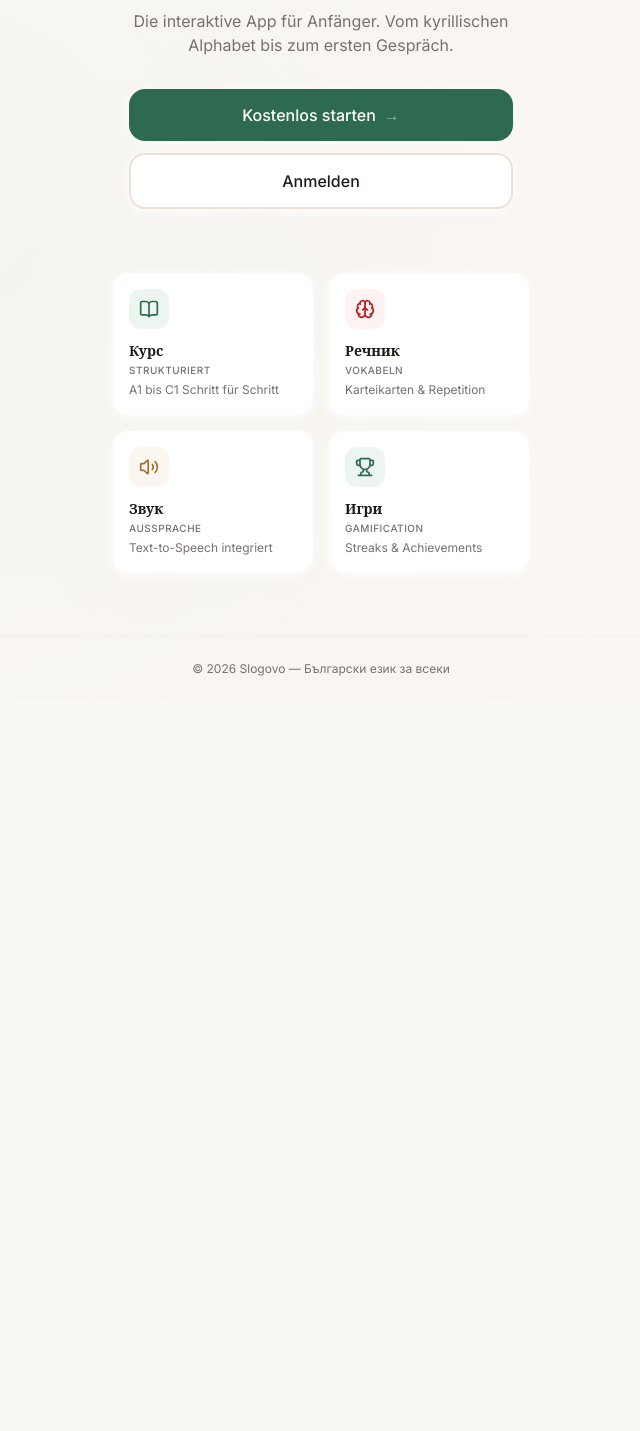
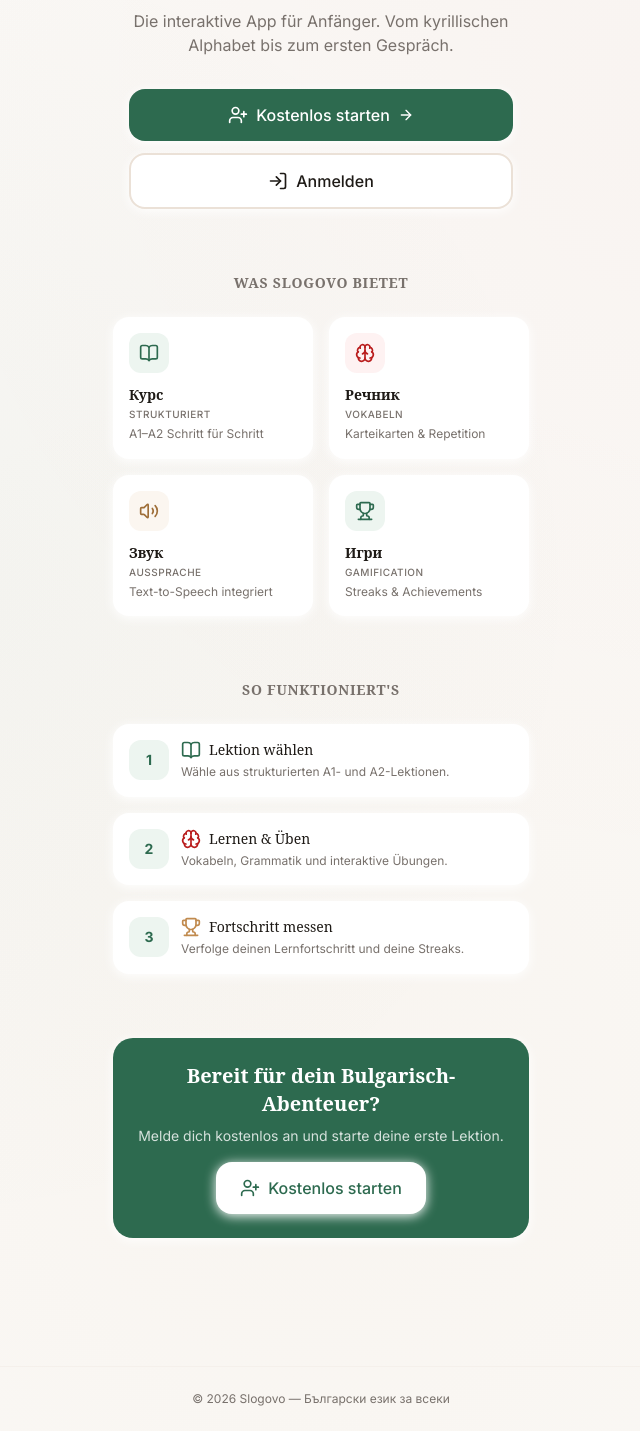
Before and after one commit to OBM-OPC/slogovo, a Next.js app: page / in a window 1280 px wide. Shown: the part 260-1691 px from the top of the page, without its empty margins (319-959 px from the left). Before the commit the page ends 961 px from the top, so only its background shows below. Built offline with nearby package versions, Linux system fonts and the light colour scheme; no server answers.

Commit message:
Optimize landing page with auth-aware layout, stats, quick actions and CTAs

```diff
--- a/src/app/page.tsx
+++ b/src/app/page.tsx
@@ -1,18 +1,43 @@
+"use client";
+
 import Link from "next/link";
-import { BookOpen, Brain, Trophy, Volume2, Sparkles } from "lucide-react";
+import { useAuth } from "@/hooks/useAuth";
+import { useProgressSafe } from "@/hooks/useProgressSafe";
+import {
+  BookOpen,
+  Brain,
+  Trophy,
+  Volume2,
+  Sparkles,
+  Play,
+  Flame,
+  LogIn,
+  UserPlus,
+  ArrowRight,
+  Languages,
+  Target,
+} from "lucide-react";
+import { motion } from "framer-motion";
 
 export default function HomePage() {
+  const { user, isLoading, isAuthenticated } = useAuth();
+  const progress = useProgressSafe();
+
   return (
     <div className="min-h-screen bg-rose-pattern">
-      {/* Navigation — mobile optimized */}
+      {/* Navigation */}
       <nav className="sticky top-0 z-50 border-b border-warm-100 bg-white/90 backdrop-blur-xl">
         <div className="mx-auto max-w-md px-4 py-3 flex items-center justify-between">
           <div className="flex items-center gap-2">
             <span className="text-xl font-serif font-bold text-primary">Slogovo</span>
             <span className="hidden sm:inline h-4 w-px bg-warm-200" />
-            <span className="hidden sm:inline text-xs text-muted cyrillic">Български език</span>
+            <span className="hidden sm:inline text-xs text-muted cyrillic">
+              Български език
+            </span>
           </div>
           <div className="flex items-center gap-2">
+            {!isLoading && !isAuthenticated ? (
+              <>
                 <Link
                   href="/login"
                   className="rounded-xl px-3 py-2 text-xs font-medium text-foreground hover:bg-warm-50 transition-colors"
@@ -25,16 +50,31 @@ export default function HomePage() {
                 >
                   Starten
                 </Link>
+              </>
+            ) : !isLoading && isAuthenticated && user ? (
+              <Link
+                href="/lernen"
+                className="flex items-center gap-1.5 rounded-xl bg-primary px-3 py-2 text-xs font-medium text-white shadow-sm hover:bg-primary-600 transition-colors"
+              >
+                <Flame className="h-3.5 w-3.5" />
+                Weiterlernen
+              </Link>
+            ) : null}
           </div>
         </div>
       </nav>
 
-      {/* Hero — mobile first */}
+      {/* Hero */}
       <main className="mx-auto max-w-md px-4 py-10 sm:py-16">
-        <div className="text-center mb-12 sm:mb-16">
+        <motion.div
+          initial={{ opacity: 0, y: 20 }}
+          animate={{ opacity: 1, y: 0 }}
+          transition={{ duration: 0.5 }}
+          className="text-center mb-12 sm:mb-16"
+        >
           <p className="mb-3 inline-flex items-center gap-1.5 rounded-full bg-primary-50 px-3 py-1 text-xs font-medium text-primary">
             <Sparkles className="h-3.5 w-3.5" />
-            Български за начинаещи
+            Български за начинающих
           </p>
           <h1 className="text-3xl sm:text-5xl font-serif font-bold text-foreground mb-4 leading-tight">
             Lerne{" "}
@@ -44,30 +84,84 @@ export default function HomePage() {
           <p className="text-sm sm:text-base text-muted max-w-sm mx-auto mb-8 leading-relaxed">
             Die interaktive App für Anfänger. Vom kyrillischen Alphabet bis zum ersten Gespräch.
           </p>
+
+          {!isLoading && isAuthenticated && user ? (
+            <motion.div
+              initial={{ opacity: 0, y: 10 }}
+              animate={{ opacity: 1, y: 0 }}
+              transition={{ delay: 0.2 }}
+              className="flex flex-col gap-4"
+            >
+              {/* User Welcome */}
+              <div className="rounded-2xl bg-white p-5 shadow-card text-left">
+                <p className="text-sm text-muted mb-1">Willkommen zurück, {user.displayName || user.name || user.email}</p>
+                <div className="grid grid-cols-3 gap-3">
+                  <StatItem
+                    icon={<Flame className="h-4 w-4 text-accent" />}
+                    value={progress.streak.current}
+                    label="Streak"
+                  />
+                  <StatItem
+                    icon={<BookOpen className="h-4 w-4 text-primary" />}
+                    value={progress.completedLessons.length}
+                    label="Lektionen"
+                  />
+                  <StatItem
+                    icon={<Target className="h-4 w-4 text-gold-600" />}
+                    value={progress.exerciseStats.total}
+                    label="Übungen"
+                  />
+                </div>
+              </div>
+              <div className="flex flex-col gap-3">
+                <Link
+                  href="/lernen"
+                  className="flex items-center justify-center gap-2 rounded-2xl bg-primary px-6 py-3.5 text-base font-medium text-white shadow-card active:scale-[0.98] transition-all"
+                >
+                  <Play className="h-5 w-5" />
+                  Jetzt lernen
+                  <ArrowRight className="h-4 w-4" />
+                </Link>
+                <Link
+                  href="/fortschritt"
+                  className="flex items-center justify-center gap-2 rounded-2xl border-2 border-warm-200 bg-white px-6 py-3.5 text-base font-medium text-foreground shadow-card active:scale-[0.98] transition-all"
+                >
+                  Mein Fortschritt
+                </Link>
+              </div>
+            </motion.div>
+          ) : (
             <div className="flex flex-col gap-3 px-4">
               <Link
                 href="/register"
                 className="flex items-center justify-center gap-2 rounded-2xl bg-primary px-6 py-3.5 text-base font-medium text-white shadow-card active:scale-[0.98] transition-all"
               >
+                <UserPlus className="h-5 w-5" />
                 Kostenlos starten
-              <span className="text-white/50">→</span>
+                <ArrowRight className="h-4 w-4" />
               </Link>
               <Link
                 href="/login"
                 className="flex items-center justify-center gap-2 rounded-2xl border-2 border-warm-200 bg-white px-6 py-3.5 text-base font-medium text-foreground shadow-card active:scale-[0.98] transition-all"
               >
+                <LogIn className="h-5 w-5" />
                 Anmelden
               </Link>
             </div>
-        </div>
+          )}
+        </motion.div>
 
-        {/* Features — 2 columns on mobile, 4 on desktop */}
+        {/* Features */}
+        <section className="mb-12 sm:mb-16">
+          <h2 className="text-center text-sm font-semibold uppercase tracking-wider text-muted mb-6">
+            Was Slogovo bietet
+          </h2>
           <div className="grid grid-cols-2 gap-3 sm:gap-4">
             <FeatureCard
               icon={<BookOpen className="h-5 w-5" />}
               title="Курс"
               subtitle="Strukturiert"
-            description="A1 bis C1 Schritt für Schritt"
+              description="A1–A2 Schritt für Schritt"
               color="bg-primary-50 text-primary"
             />
             <FeatureCard
@@ -92,6 +186,70 @@ export default function HomePage() {
               color="bg-primary-50 text-primary"
             />
           </div>
+        </section>
+
+        {/* How It Works */}
+        {!isAuthenticated && (
+          <section className="mb-12 sm:mb-16">
+            <h2 className="text-center text-sm font-semibold uppercase tracking-wider text-muted mb-6">
+              So funktioniert&apos;s
+            </h2>
+            <div className="space-y-4">
+              <StepItem
+                number="1"
+                title="Lektion wählen"
+                description="Wähle aus strukturierten A1- und A2-Lektionen."
+                icon={<BookOpen className="h-5 w-5 text-primary" />}
+              />
+              <StepItem
+                number="2"
+                title="Lernen & Üben"
+                description="Vokabeln, Grammatik und interaktive Übungen."
+                icon={<Brain className="h-5 w-5 text-accent" />}
+              />
+              <StepItem
+                number="3"
+                title="Fortschritt messen"
+                description="Verfolge deinen Lernfortschritt und deine Streaks."
+                icon={<Trophy className="h-5 w-5 text-gold-600" />}
+              />
+            </div>
+          </section>
+        )}
+
+        {/* Quick Actions for logged in */}
+        {isAuthenticated && (
+          <section className="mb-12 sm:mb-16">
+            <h2 className="text-center text-sm font-semibold uppercase tracking-wider text-muted mb-6">
+              Schnellzugriff
+            </h2>
+            <div className="grid grid-cols-2 gap-3">
+              <QuickAction href="/kurs" icon={<BookOpen className="h-5 w-5" />} label="Kurs" />
+              <QuickAction href="/vokabeln" icon={<Languages className="h-5 w-5" />} label="Vokabeln" />
+              <QuickAction href="/grammatik" icon={<Target className="h-5 w-5" />} label="Grammatik" />
+              <QuickAction href="/fortschritt" icon={<Trophy className="h-5 w-5" />} label="Fortschritt" />
+            </div>
+          </section>
+        )}
+
+        {/* CTA Section for logged out */}
+        {!isAuthenticated && (
+          <section className="mb-12 sm:mb-16 rounded-3xl bg-primary p-6 text-center text-white shadow-card">
+            <h2 className="text-xl font-serif font-bold mb-2">
+              Bereit für dein Bulgarisch-Abenteuer?
+            </h2>
+            <p className="text-sm text-white/80 mb-4">
+              Melde dich kostenlos an und starte deine erste Lektion.
+            </p>
+            <Link
+              href="/register"
+              className="inline-flex items-center justify-center gap-2 rounded-2xl bg-white px-6 py-3.5 text-base font-medium text-primary shadow-card active:scale-[0.98] transition-all"
+            >
+              <UserPlus className="h-5 w-5" />
+              Kostenlos starten
+            </Link>
+          </section>
+        )}
       </main>
 
       {/* Footer */}
@@ -100,6 +258,26 @@ export default function HomePage() {
           © 2026 Slogovo — Български език за всеки
         </p>
       </footer>
+    </div>
+  );
+}
+
+/* ── Sub-components ── */
+
+function StatItem({
+  icon,
+  value,
+  label,
+}: {
+  icon: React.ReactNode;
+  value: number;
+  label: string;
+}) {
+  return (
+    <div className="flex flex-col items-center gap-1 rounded-xl bg-warm-50 p-2">
+      {icon}
+      <span className="text-lg font-bold text-foreground">{value}</span>
+      <span className="text-[10px] text-muted">{label}</span>
     </div>
   );
 }
@@ -119,12 +297,68 @@ function FeatureCard({
 }) {
   return (
     <div className="group rounded-2xl bg-white p-4 shadow-card transition-all duration-200 active:scale-[0.98]">
-      <div className={`mb-3 flex h-10 w-10 items-center justify-center rounded-xl ${color} transition-transform duration-200 group-hover:scale-110`}>
+      <div
+        className={`mb-3 flex h-10 w-10 items-center justify-center rounded-xl ${color} transition-transform duration-200 group-hover:scale-110`}
+      >
         {icon}
       </div>
-      <h3 className="mb-0.5 font-serif text-sm font-bold text-foreground">{title}</h3>
-      <p className="mb-1 text-[10px] font-medium uppercase tracking-wider text-muted">{subtitle}</p>
+      <h3 className="mb-0.5 font-serif text-sm font-bold text-foreground">
+        {title}
+      </h3>
+      <p className="mb-1 text-[10px] font-medium uppercase tracking-wider text-muted">
+        {subtitle}
+      </p>
       <p className="text-xs text-muted leading-snug">{description}</p>
     </div>
   );
 }
+
+function StepItem({
+  number,
+  title,
+  description,
+  icon,
+}: {
+  number: string;
+  title: string;
+  description: string;
+  icon: React.ReactNode;
+}) {
+  return (
+    <div className="flex items-start gap-3 rounded-2xl bg-white p-4 shadow-card">
+      <div className="flex h-10 w-10 shrink-0 items-center justify-center rounded-xl bg-primary-50 text-primary font-bold text-sm">
+        {number}
+      </div>
+      <div className="flex-1">
+        <div className="flex items-center gap-2 mb-1">
+          {icon}
+          <h3 className="font-medium text-sm text-foreground">{title}</h3>
+        </div>
+        <p className="text-xs text-muted leading-snug">{description}</p>
+      </div>
+    </div>
+  );
+}
+
+function QuickAction({
+  href,
+  icon,
+  label,
+}: {
+  href: string;
+  icon: React.ReactNode;
+  label: string;
+}) {
+  return (
+    <Link
+      href={href}
+      className="flex items-center gap-3 rounded-2xl bg-white p-4 shadow-card active:scale-[0.98] transition-all hover:shadow-card-hover"
+    >
+      <div className="flex h-10 w-10 items-center justify-center rounded-xl bg-primary-50 text-primary">
+        {icon}
+      </div>
+      <span className="text-sm font-medium text-foreground">{label}</span>
+      <ArrowRight className="ml-auto h-4 w-4 text-muted" />
+    </Link>
+  );
+}
```
Lines whose indentation alone changed are shown as unchanged.
